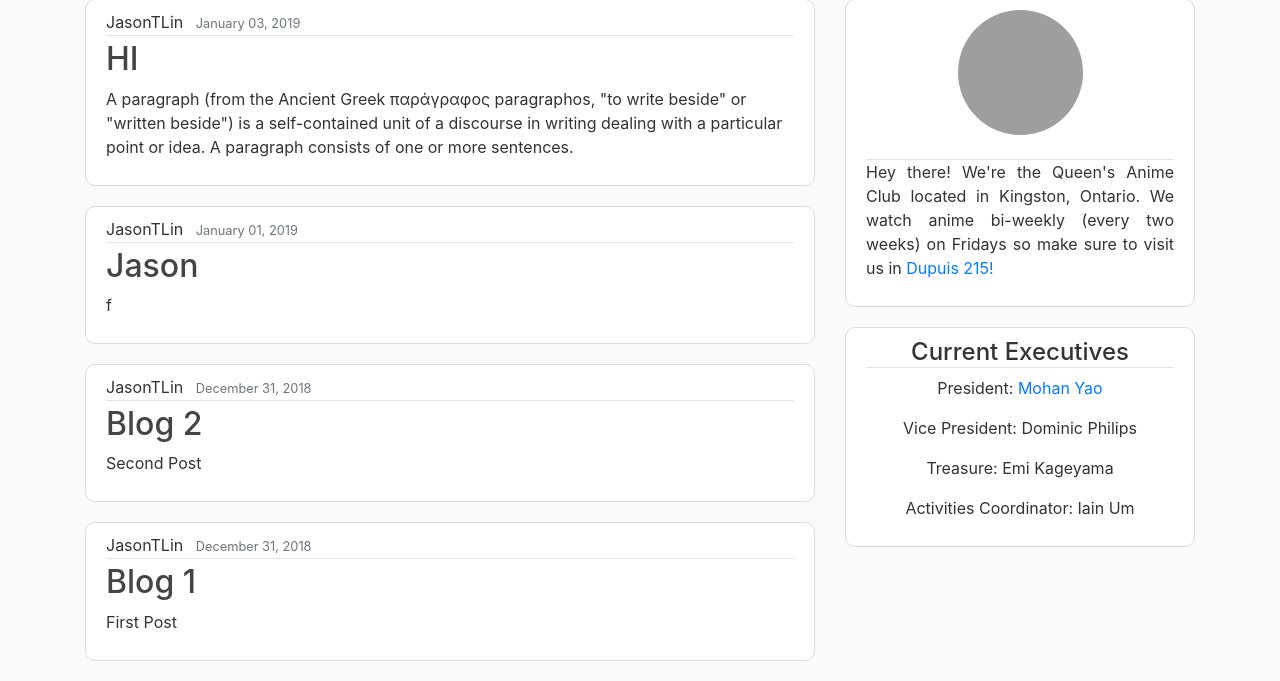
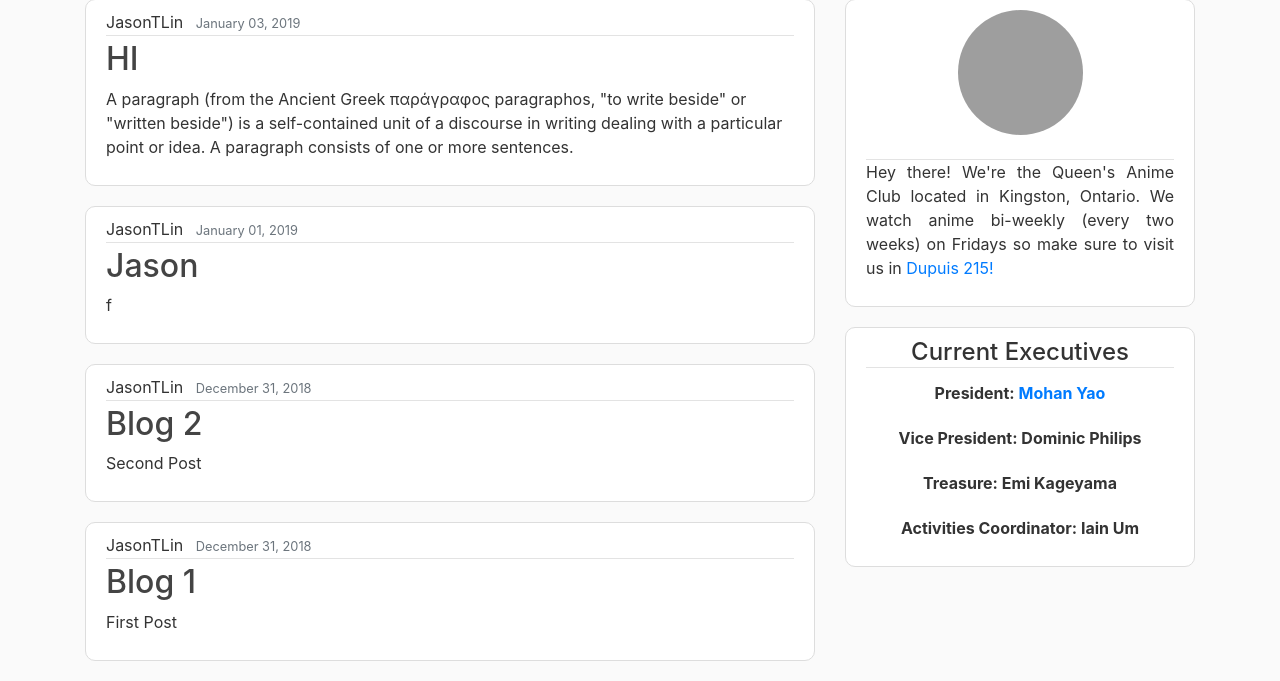
Before and after one commit to JasonTLin/queensanimeclubheroku, a Django app: page / in a window 1280 px wide. Shown: the part 183-864 px from the top of the page. Run offline with Django 3.2, Linux system fonts and the light colour scheme; data comes from the database, SQL or seed files in the repository; some libraries are stand-ins or nearby versions; grey boxes are pictures that could not be loaded.

Commit message:
Update main.css

```diff
--- a/Home/static/Home/main.css
+++ b/Home/static/Home/main.css
@@ -111,3 +111,8 @@ img { width: 100%; height: 100%; }
   box-shadow:0 0 0;
   border-color:#ccc;
 }
+
+.exec-names {
+  padding-top: 5px;
+  font-weight: bold;
+}
```
